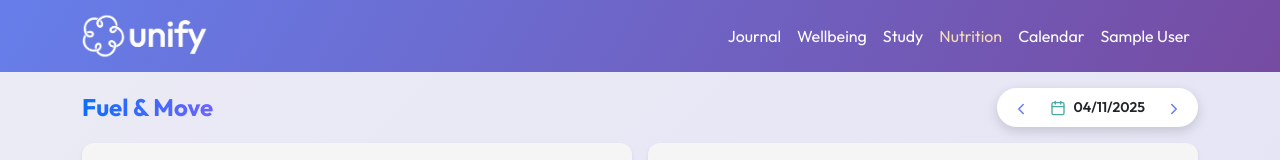
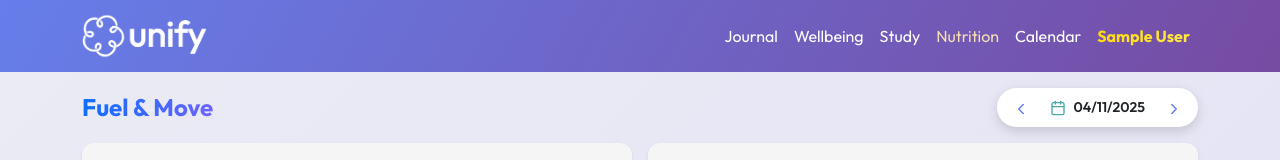
Before and after one commit to Matt2khlr/WAD2_Unify, a Vue app: page /nutrition in a window 1280 px wide. Shown: the top 160 px of the page. Built offline with nearby package versions, Linux system fonts and the light colour scheme; no server answers; the database is empty; sample sign-in values are in the browser's storage.

Commit message:
changed colour of user
to make it obvious the name is the user's

```diff
--- a/src/components/Navbar.vue
+++ b/src/components/Navbar.vue
@@ -72,7 +72,7 @@ const closeNav = () => {
                         <RouterLink class="nav-link" to="/calendar" @click="closeNav()">Calendar</RouterLink>
                     </li>
                     <li class="nav-item">
-                        <RouterLink class="nav-link" to="/settings" @click="closeNav()">{{ userName }}</RouterLink>
+                        <RouterLink class="nav-link user-name" to="/settings" @click="closeNav()">{{ userName }}</RouterLink>
                     </li>
                 </ul>
             </div>
@@ -114,4 +114,20 @@ nav {
 .router-link-active {
     color: wheat !important;
 }
+
+.user-name {
+    background: linear-gradient(120deg, #ffd700 0%, #ffed4e 100%);
+    -webkit-background-clip: text;
+    -webkit-text-fill-color: transparent;
+    background-clip: text;
+    font-weight: bold;
+    display: inline-block;
+}
+
+.user-name:hover {
+    background: linear-gradient(120deg, #ffed4e 0%, #ffd700 100%);
+    -webkit-background-clip: text;
+    -webkit-text-fill-color: transparent;
+    background-clip: text;
+}
 </style>
```
